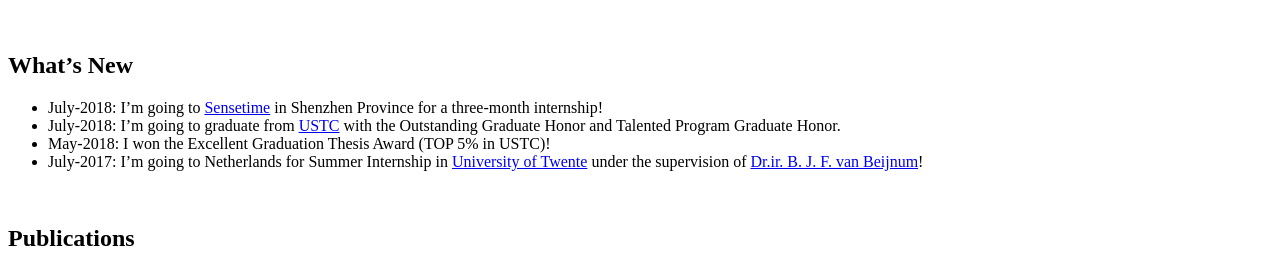
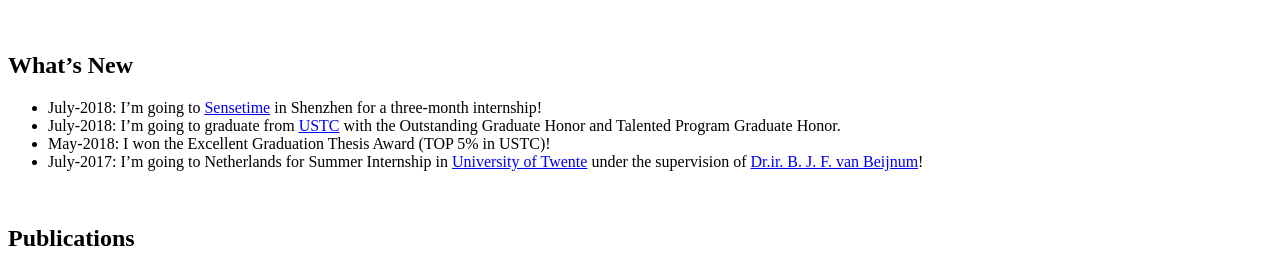
Before and after one commit to ustcmike/ustcmike.github.io, a Jekyll site: the page built from index.md, in a window 1280 px wide. Shown: the part 404-676 px from the top of the page. Built offline with Jekyll 4.4.1, drawn with Linux system fonts in a browser that asks for light colours; nearby versions of some CDN libraries; our own code applies the rules of GitHub Pages for plain Markdown files.

Commit message:
Update index.md

```diff
--- a/index.md
+++ b/index.md
@@ -19,7 +19,7 @@ My research interests include data mining and its wide application on biomedical
 &nbsp;
 
 ## What's New
-  *  July-2018:  I'm going to [Sensetime](https://www.sensetime.com) in Shenzhen Province for a three-month internship!
+  *  July-2018:  I'm going to [Sensetime](https://www.sensetime.com) in Shenzhen for a three-month internship!
   *  July-2018:  I'm going to graduate from [USTC](http://www.ustc.edu.cn/) with the Outstanding Graduate Honor and Talented Program Graduate Honor.
   * May-2018:  I won the Excellent Graduation Thesis Award (TOP 5% in USTC)!
   * July-2017:  I'm going to Netherlands for Summer Internship in [University of Twente](https://www.utwente.nl/en/) under the supervision of [Dr.ir. B. J. F. van Beijnum](https://www.utwente.nl/en/eemcs/bss/people/staff/bert_jan_vanbeijnum/%20)!
```
